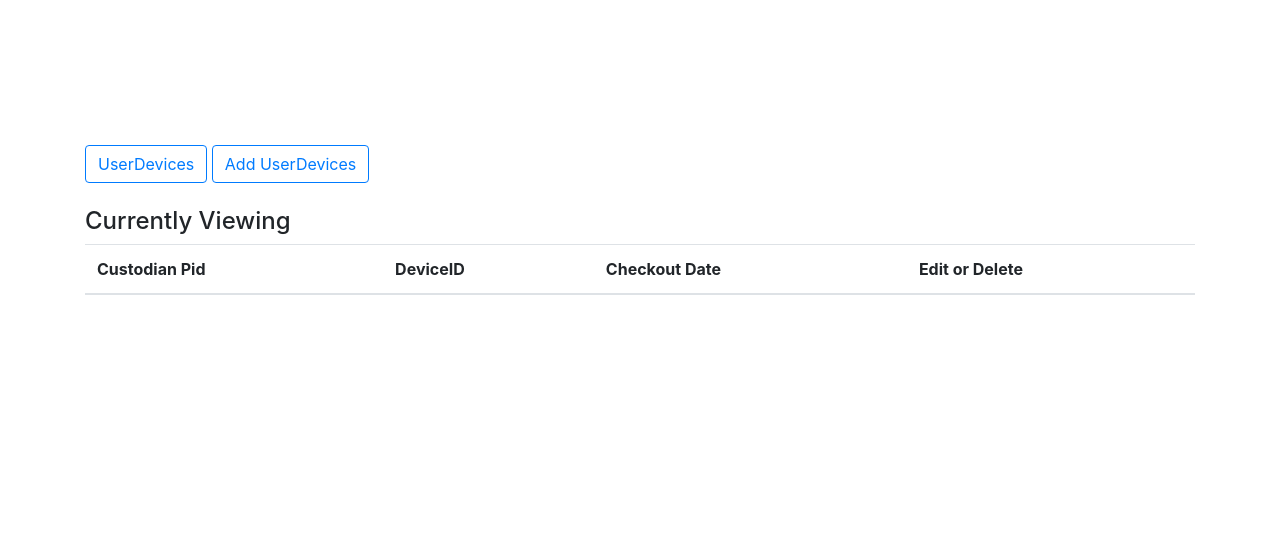
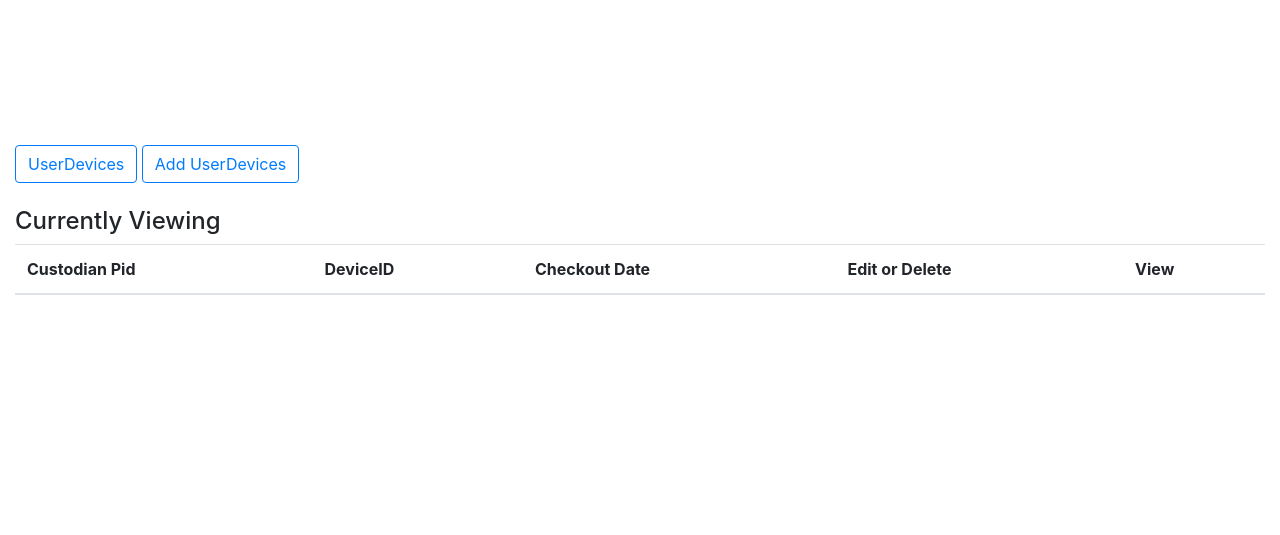
Before and after one commit to chenyuan99/Techstaff-Inventory, a Django app: page /account in a window 1280 px wide. Shown: the part 170-705 px from the top of the page. Run offline with Django 3.2, Linux system fonts and the light colour scheme; lists and menus that the app fills with data are empty; some libraries are stand-ins or nearby versions.

Commit message:
update checkout feature

```diff
--- a/gettingstarted/urls.py
+++ b/gettingstarted/urls.py
@@ -29,7 +29,7 @@ urlpatterns = [
     path("about", hello.views.about, name="about"),
     path("faq", hello.views.faq, name="faq"),
     path("privacy-policy", hello.views.privacy, name="privacy-policy"),
-    path("check-out", hello.views.check_out, name="check-out"),
+    # path("check-out", hello.views.check_out, name="check-out"),
     path("account", hello.views.account, name="account"),
 
     url(r'^display_devices$', hello.views.display_devices, name='display_devices'),
@@ -50,6 +50,9 @@ urlpatterns = [
     url(r'^delete_network/(?P<pk>\d+)$', hello.views.delete_network, name='delete_network'),
     url(r'^edit_building/(?P<pk>\d+)$', hello.views.edit_building, name='edit_building'),
     url(r'^delete_building/(?P<pk>\d+)$', hello.views.delete_building, name='delete_building'),
+
+
+    url(r'^check-out/(?P<pk>\d+)$', hello.views.check_out, name="check-out"),
     url(r'^some_view$', hello.views.some_view, name='some_view'),
     # Faculty
     url(r'^add_faculty$', hello.views.add_faculty, name='add_faculty'),
--- a/hello/models.py
+++ b/hello/models.py
@@ -6,6 +6,8 @@ from django.contrib.auth.models import User
 class Faculty(models.Model):
     PID = models.CharField(max_length=100, default = '')
     Office_Addr = models.CharField(max_length=100, default = '')
+    # FirstName = models.CharField(max_length=100, default = '')
+    # LastName = models.CharField(max_length=100, default = '')
 
 class Device(models.Model):
     type = models.CharField(max_length=100, default = '')
--- a/hello/templates/check-out.html
+++ b/hello/templates/check-out.html
@@ -83,7 +83,7 @@
 		  Office:
 		</td>
 		<td>
-		  <u> </u>
+		  <u>{{ Office_Addr }} </u>
 		</td>
 	  </tr>
 	  <tr>
@@ -93,7 +93,7 @@
 		  Email/Phone:
 		</td>
 		<td>
-		  <u></b>
+		  <u>{{ pid }}@vt.edu</b>
 		</td>
 	  </tr>
 	  {% if is_student_user %}
--- a/hello/templates/main/account.html
+++ b/hello/templates/main/account.html
@@ -6,7 +6,7 @@
 		<h4>{{user.username|title}}'s History</h4>
 	</div>
 </div>
-<div class="container ">
+<div class="container-fluid">
 	<div class="panel panel-default">
 		<!-- Default panel contents -->
 		<!-- <div class="panel-heading text-center">
@@ -34,6 +34,7 @@
 					<th>Checkout Date</th>
 					<!-- <th>Faculty</th> -->
 					<th>Edit or Delete</th>
+					<th>View</th>
 				</tr>
 			</thead>
 
@@ -63,6 +64,9 @@
 						<a href="{% url 'delete_device' item.pk %}" class="btn btn-outline-danger btn-sm"
 							role="button">Delete</a>
 					</td>
+					<td>
+						<a href="{% url 'check-out' item.pk %}"> View Checkout</a>
+					</td>
 
 					{% endif %}
 
--- a/hello/views.py
+++ b/hello/views.py
@@ -118,17 +118,37 @@ def privacy(request):
     return render(request, "main/privacy-policy.html")
 
 
-def check_out(request):
+def check_out(request,pk):
     if not request.user.is_authenticated:
         raise PermissionDenied
+    userdevice = get_object_or_404(UserDevice, pk=pk)
+    # device = get_object_or_404(Device, pk=userdevice.DeviceID)
+    user = get_object_or_404(Faculty, PID=userdevice.UserPID)
     context = {
         'VT_Property': "VT000320684",
         'CS_Property': "CS0002824",
         "is_student_user": False,
+        "Office_Addr": user.Office_Addr,
+        "pid": user.PID,
     }
 
     # Render the HTML template index.html with the data in the context variable
     return render(request, "check-out.html", context=context)
+
+# def edit_device(request, pk):
+#     if not request.user.is_authenticated:
+#         raise PermissionDenied
+#     item = get_object_or_404(Device, pk=pk)
+
+#     if request.method == 'POST':
+#         form = deviceForm(request.POST, instance=item)
+#         if form.is_valid():
+#             form.save()
+#             return display_devices(request)
+
+#     else:
+#         form = deviceForm(instance=item)
+#         return render(request, 'edit_item.html', {'form': form})
 
 
 def account(request):
@@ -433,6 +453,22 @@ def checkout_device(request, pk):
         raise PermissionDenied
 
 
+# def edit_device(request, pk):
+#     if not request.user.is_authenticated:
+#         raise PermissionDenied
+#     item = get_object_or_404(Device, pk=pk)
+
+#     if request.method == 'POST':
+#         form = deviceForm(request.POST, instance=item)
+#         if form.is_valid():
+#             form.save()
+#             return display_devices(request)
+
+#     else:
+#         form = deviceForm(instance=item)
+#         return render(request, 'edit_item.html', {'form': form})
+
+
 def some_view(request):
     # Create the HttpResponse object with the appropriate CSV header.
     response = HttpResponse(content_type='text/csv')
```
